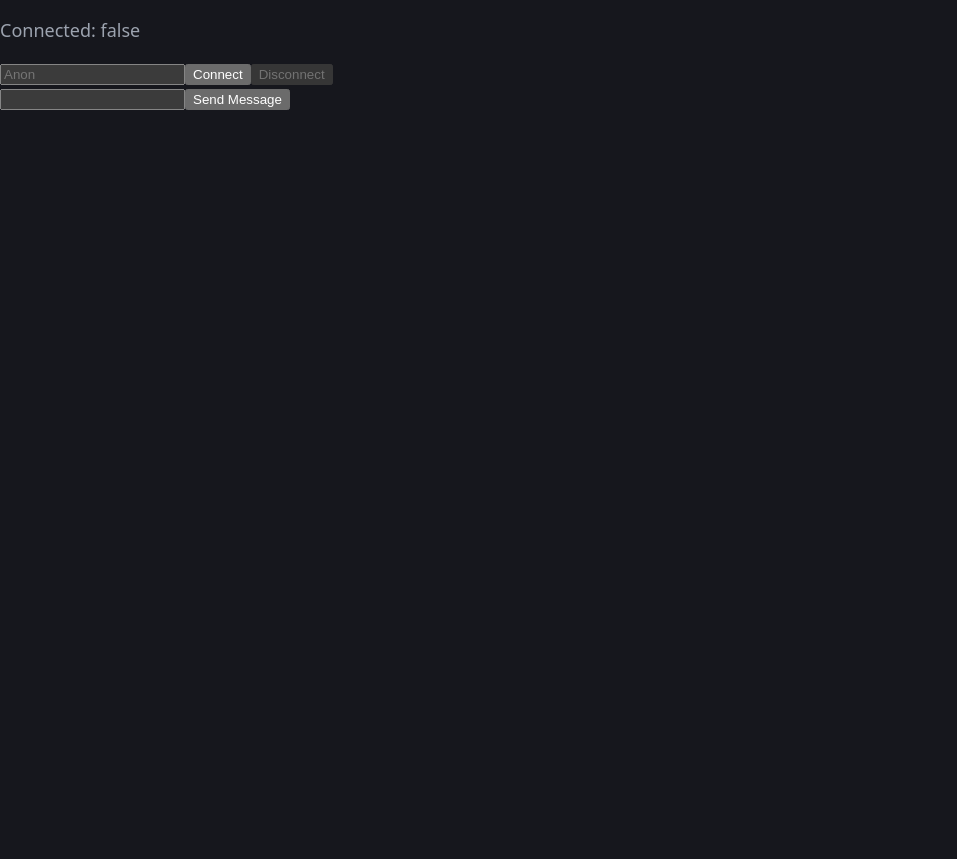
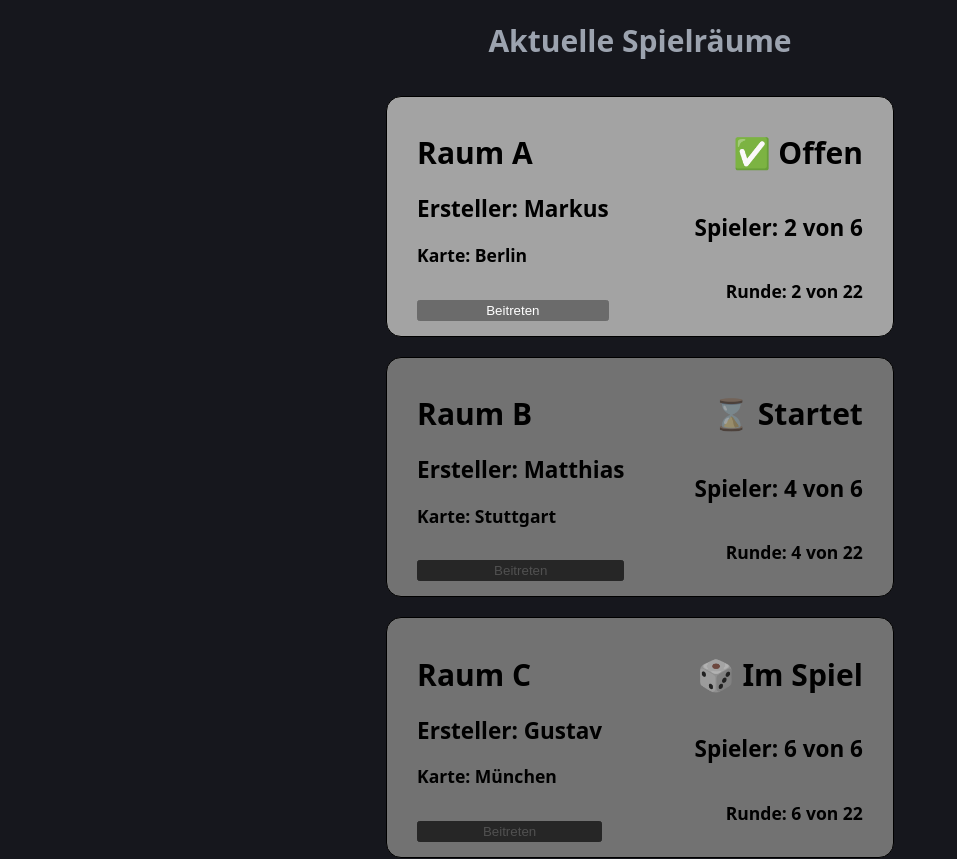
Before and after one commit to ArrowMaxGithub/fom-projektarbeit-ws26, a React (Vite) app in the folder frontend/: page / in a window 1280 px wide. Shown: the top 859 px of the page, without its empty margins (0-957 px from the left). Before the commit the page ends 800 px from the top, so only its background shows below. Built offline with nearby package versions, Linux system fonts and the light colour scheme.

Commit message:
UI mockup main lobby

```diff
--- a/frontend/src/App.css
+++ b/frontend/src/App.css
@@ -1,19 +1,61 @@
-span {
-  margin-left: 1em;
+.App {
+  width: 100%;
+  display: flex;
+  flex-direction: column;
+  align-items: center;
+  justify-content: stretch;
 }
 
-.board {
+.Lobby {
+  font-size: 15px;
   display: flex;
   flex-direction: column;
+  align-items: stretch;
+  text-align: center;
+
+  .LobbyGameList {
+    display: flex;
+    flex-direction: column;
+    gap: 20px;
+    text-align: start;
+    padding: 0;
+
+    .LobbyGame {
+      display: flex;
+      flex-direction: row;
+      flex-wrap: nowrap;
+      justify-content: space-between;
+      color: black;
+      background-color: rgb(163, 163, 163);
+      border: black 1px solid;
+      border-radius: 1em;
+      padding: 1em 2em;
+      gap: 4em;
+    }
+
+    .RoomName {
+      display: flex;
+      flex-direction: column;
+      justify-content: space-between;
+      word-wrap: break-word;
+    }
+
+    .RoomStatus {
+      display: flex;
+      flex-direction: column;
+      align-items: flex-end;
+    }
+  }
 }
 
-.row {
-  display: flex;
-  flex-direction: row;
+
+.Chat {
+  padding: 2em;
 }
 
-.field {
-  font-size: 30px;
-  width: 2em;
-  height: 2em;
+
+@media screen and (width <=1100px) {
+  .Lobby {
+    font-size: 12px;
+  }
 }
--- a/frontend/src/App.tsx
+++ b/frontend/src/App.tsx
@@ -1,21 +1,22 @@
-import { useEffect, useState, type SubmitEvent } from 'react'
+import { useEffect, useState } from 'react'
 import { io } from 'socket.io-client';
 import './App.css'
-import type { ChatMessage, Player } from './interfaces.tsx' // Interfaces for Python-defined event input types
-import ChatHistory from './components/ChatHistory.tsx'
+import type { Player } from './interfaces.tsx' // Interfaces for Python-defined event input types
+import Lobby from './components/Lobby.tsx'
+import type { GameInfo } from './mockup.tsx';
+import { mockup_game_lobby } from './mockup.tsx';
+import Chat from './components/Chat.tsx'
 
 export const socket = io(undefined, { autoConnect: false }); // Infer URL from window.location
 
 function App() {
   // React states which are affected by UI event handlers
   const [isConnected, setIsConnected] = useState(socket.connected);
-  const [message, setMessage] = useState('');
-  const [chatHistory, setChatHistory] = useState<Array<ChatMessage>>([]);
-  const [isSending, setIsSending] = useState(false);
   const [player, setPlayer] = useState<Player>({
     player_name: "Anon",
     player_id: -1,
   });
+  const [rooms, setRooms] = useState<Array<GameInfo>>(mockup_game_lobby());
 
   // Define any callbacks to events sent by the server here
   useEffect(() => {
@@ -29,54 +30,41 @@ function App() {
       setIsConnected(false);
     }
 
-    function onChat(msg: ChatMessage) {
-      console.log(`Incoming message from ${msg.sender}: ${msg.content}`);
-      setChatHistory(prev => prev.concat(msg));
+    function onError(error: string) {
+      console.error(`${error}`);
     }
 
-    function onError(error: string) {
-      console.error(`${error}`);
+    function onLobby(rooms: GameInfo[]) {
+      console.log(rooms);
+      setRooms(rooms);
     }
 
     // Register callbacks in response to specific events
     socket.on('connect', onConnect);
     socket.on('disconnect', onDisconnect);
-    socket.on('chat', onChat);
     socket.on('error', onError);
+    socket.on('lobby', onLobby);
 
     // And unregister them on teardown
     return () => {
       socket.off('connect', onConnect);
       socket.off('disconnect', onDisconnect);
-      socket.off('chat', onChat);
       socket.off('error', onError);
+      socket.off('lobby', onLobby);
     };
   }, []);
 
   // These event handlers are used by the client directly, e.g. as onClick UI handlers
-  function handleSubmitMessage(event: SubmitEvent) {
-    event.preventDefault();
-    setIsSending(true);
-    const msg: ChatMessage = {
-      sender: player.player_name,
-      content: message,
-    };
-
-    socket.emit('chat', msg, () => {
-      setMessage("");
-      setIsSending(false);
-    });
-  }
-
   function handleConnect() {
     console.log("Trying to connect");
 
     socket.connect();
-    // `ack` is the response from the executed server query
+    // `ack` is the response from the executed server query and contain the allocated player ID
     // It will be undefined for a failed query
-    socket.emit('join', player, (ack: Boolean | undefined) => {
+    socket.emit('join', player, (ack: number) => {
       if (ack) {
-        console.log(`My player ID: ${player.player_id} | My Name: ${player.player_name}`);
+        console.log(`My player ID: ${ack} | My Name: ${player.player_name}`);
+        player.player_id = ack;
         setPlayer(player);
       } else {
         console.error("Join failed");
@@ -98,21 +86,14 @@ function App() {
     setPlayer(new_player);
   }
 
-  return (
-    <>
-      <div className="Chat">
-        <p>Connected: {'' + isConnected}</p>
-        <input disabled={isConnected} onChange={current => handleNameChange(current.target.value)} placeholder={"Anon"} />
-        <button disabled={isConnected} onClick={() => handleConnect()}>Connect</button>
-        <button disabled={!isConnected} onClick={() => handleDiconnect()}>Disconnect</button>
-        <form onSubmit={handleSubmitMessage}>
-          <input value={message} onChange={current => setMessage(current.target.value)} />
-          <button type="submit" disabled={isSending}>Send Message</button>
-        </form>
-        <ChatHistory chatHistory={chatHistory} />
-      </div>
-    </>
-  )
+  function handleRoomJoin(room_code: string) {
+    console.log(`${player.player_name} joining room: ${room_code}`);
+  }
+
+  return <div className="App">
+    <Lobby rooms={rooms} handleRoomJoin={handleRoomJoin}></Lobby>
+    <Chat socket={socket} isConnected={isConnected} player={player} handleNameChange={handleNameChange} handleConnect={handleConnect} handleDiconnect={handleDiconnect}></Chat>
+  </div>
 }
 
 export default App
--- /dev/null
+++ b/frontend/src/components/Chat.tsx
@@ -0,0 +1,58 @@
+import { useEffect, useState, type SubmitEvent } from 'react'
+import ChatHistory from '../components/ChatHistory.tsx'
+import type { ChatMessage, Player } from '../interfaces.tsx';
+
+type ChatProps = {
+    socket: any,
+    isConnected: boolean,
+    player: Player,
+    handleNameChange: (current: string) => void;
+    handleConnect: () => void;
+    handleDiconnect: () => void;
+}
+
+export default function ChatProps({ socket, isConnected, player, handleNameChange, handleConnect, handleDiconnect }: ChatProps) {
+    const [isSending, setIsSending] = useState(false);
+    const [message, setMessage] = useState('');
+    const [chatHistory, setChatHistory] = useState<Array<ChatMessage>>([]);
+
+    useEffect(() => {
+        function onChat(msg: ChatMessage) {
+            console.log(`Incoming message from ${msg.sender}: ${msg.content}`);
+            setChatHistory(prev => prev.concat(msg));
+        }
+
+        socket.on('chat', onChat);
+
+        return () => {
+            socket.off('chat', onChat);
+        };
+    }, []);
+
+    function handleSubmitMessage(event: SubmitEvent) {
+        event.preventDefault();
+        setIsSending(true);
+        const msg: ChatMessage = {
+            sender: player.player_name,
+            content: message,
+        };
+
+        socket.emit('chat', msg, () => {
+            setMessage("");
+            setIsSending(false);
+        });
+    }
+
+
+    return <div className="Chat">
+        <hr />
+        <input disabled={isConnected} onChange={current => handleNameChange(current.target.value)} placeholder={"Anon"} />
+        <button disabled={isConnected} onClick={() => handleConnect()}>Connect</button>
+        <button disabled={!isConnected} onClick={() => handleDiconnect()}>Disconnect</button>
+        <form onSubmit={handleSubmitMessage}>
+            <input value={message} onChange={current => setMessage(current.target.value)} />
+            <button type="submit" disabled={isSending}>Send Message</button>
+        </form>
+        <ChatHistory chatHistory={chatHistory} />
+    </div>
+}
--- /dev/null
+++ b/frontend/src/components/Lobby.tsx
@@ -0,0 +1,19 @@
+import { type GameInfo } from "../mockup";
+import LobbyGame from "../components/LobbyGame.tsx";
+
+type LobbyProps = {
+    rooms: GameInfo[],
+    handleRoomJoin: (room_code: string) => void;
+}
+
+export default function Lobby({ rooms, handleRoomJoin }: LobbyProps) {
+    return <div className="Lobby">
+        <h1>Aktuelle Spielräume</h1>
+        <ul className="LobbyGameList">
+            {
+                rooms.map((info, index) =>
+                    <LobbyGame key={index} info={info} onClick={() => handleRoomJoin(info.room_code)} />)
+            }
+        </ul>
+    </div>
+}
--- /dev/null
+++ b/frontend/src/components/LobbyGame.tsx
@@ -0,0 +1,51 @@
+import { Status, status_to_label, type GameInfo } from "../mockup";
+
+type LobbyGameProps = {
+    info: GameInfo,
+    onClick: () => void;
+}
+
+export default function LobbyGame({ info, onClick }: LobbyGameProps) {
+    const status_label = status_to_label(info.status);
+    const cannot_join = info.status !== Status.Open;
+
+    let map_label = `Karte: ${info.map_name}`;
+
+    let player_label = "";
+    if (info.status !== Status.Ended) {
+        player_label = `Spieler: ${info.players} von 6`;
+    };
+
+    let round_label = "";
+    if (info.status !== Status.Ended) {
+        round_label = `Runde: ${info.players} von 22`;
+    };
+
+    let ended_label = "";
+    if (info.status === Status.Ended) {
+        const value = info.ended_timestamp?.valueOf() ?? Date.now();
+        const date = new Date(value);
+        const now = new Date();
+        const secs_diff = Math.floor(Math.abs(now.getTime() - date.getTime()) / 1000);
+        const hours = Math.floor(secs_diff / 60 / 60);
+        const minutes = Math.floor(secs_diff / 60) % 60;
+        const secs = secs_diff % 60;
+        ended_label = `Geendet vor: ${hours}h:${minutes}m:${secs}s`;
+    };
+
+    return <div className="LobbyGame" style={cannot_join ? { filter: "var(--disabled-filter)" } : {}}>
+        <div className="RoomName">
+            <div>
+                <h1>{info.room_code}</h1>
+                <h2>Ersteller: {info.creator_name}</h2>
+                <h3>{map_label}</h3>
+            </div>
+            <button disabled={cannot_join} onClick={onClick}>Beitreten</button>
+        </div>
+        <div className="RoomStatus">
+            <h1>{status_label}</h1>
+            <h2>{player_label}</h2>
+            <h3>{info.status == Status.Ended ? ended_label : round_label}</h3>
+        </div>
+    </div>
+}
--- a/frontend/src/index.css
+++ b/frontend/src/index.css
@@ -3,6 +3,7 @@
   --bg: #16171d;
   --font: system-ui, Roboto, sans-serif;
   --mono: ui-monospace, Consolas, monospace;
+  --disabled-filter: grayscale(0.7) brightness(0.7);
 
   font: 18px var(--font);
   color-scheme: only dark;
--- a/frontend/src/mockup.tsx
+++ b/frontend/src/mockup.tsx
@@ -1,9 +1,10 @@
 // Advertised game in main lobby
-export interface GameInfo {
+export type GameInfo = {
     room_code: string,
     creator_name: string,
     map_name: string,
     status: Status,
+    players: number | null, // null for Phase.Ended
     current_round: number | null, // null for Phase.Open | Phase.Starting
     current_phase: Phase | null, // null for Phase.Open | Phase.Starting
     started_timestamp: number, // Unix epoch timestamp in milliseconds
@@ -15,6 +16,28 @@ export enum Status {
     Starting, // Creator started the game; Countdown until start
     InPlay,
     Ended,
+}
+
+export function status_to_label(status: Status): string {
+    let label;
+    switch (status) {
+        case Status.Open:
+            label = "✅ Offen"
+            break;
+
+        case Status.Starting:
+            label = "⌛ Startet"
+            break;
+
+        case Status.InPlay:
+            label = "🎲 Im Spiel"
+            break;
+
+        case Status.Ended:
+            label = "🏁 Beendet"
+            break;
+    }
+    return label;
 }
 
 export enum Phase {
@@ -73,6 +96,7 @@ export function mockup_open_game(): GameInfo {
         creator_name: "Markus",
         map_name: "Berlin",
         status: Status.Open,
+        players: 2,
         current_round: null,
         current_phase: null,
         started_timestamp: 1792334940123,
@@ -88,6 +112,7 @@ export function mockup_starting_game(): GameInfo {
         creator_name: "Matthias",
         map_name: "Stuttgart",
         status: Status.Starting,
+        players: 4,
         current_round: null,
         current_phase: null,
         started_timestamp: 1792334980123,
@@ -103,6 +128,7 @@ export function mockup_inplay_game(): GameInfo {
         creator_name: "Gustav",
         map_name: "München",
         status: Status.InPlay,
+        players: 6,
         current_round: 4,
         current_phase: Phase.Detectives,
         started_timestamp: 1792336000123,
@@ -118,7 +144,8 @@ export function mockup_ended_game(): GameInfo {
         creator_name: "Leon",
         map_name: "Düsseldorf",
         status: Status.Ended,
-        current_round: 24,
+        players: null,
+        current_round: 22,
         current_phase: Phase.PhaseEnd,
         started_timestamp: 1792336000123,
         ended_timestamp: 1792334910123,
@@ -139,7 +166,7 @@ export function mockup_game_lobby(): GameInfo[] {
 export function mockup_active_gamestate(role: Role): GameState {
     const info = mockup_inplay_game();
 
-    var tickets = [];
+    var tickets: Ticket[] = [];
     var starting_node = null;
     var current_node = null;
     if (role == Role.Detective) {
@@ -151,7 +178,7 @@ export function mockup_active_gamestate(role: Role): GameState {
     const john: Player = {
         name: "John",
         role,
-        tickets: [],
+        tickets,
         starting_node,
         current_node,
     };
```
Also changed, not shown: 1 other file (tests, documents, lock files or other folders).
